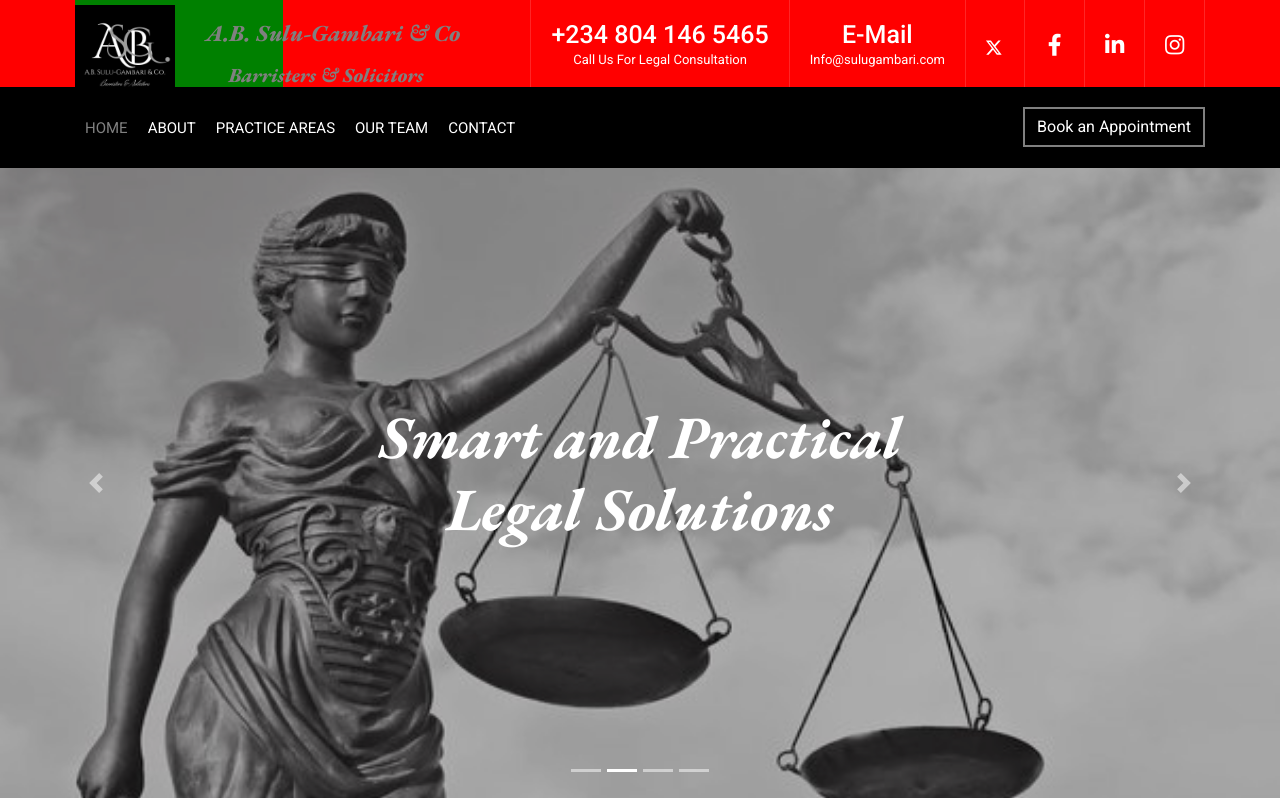
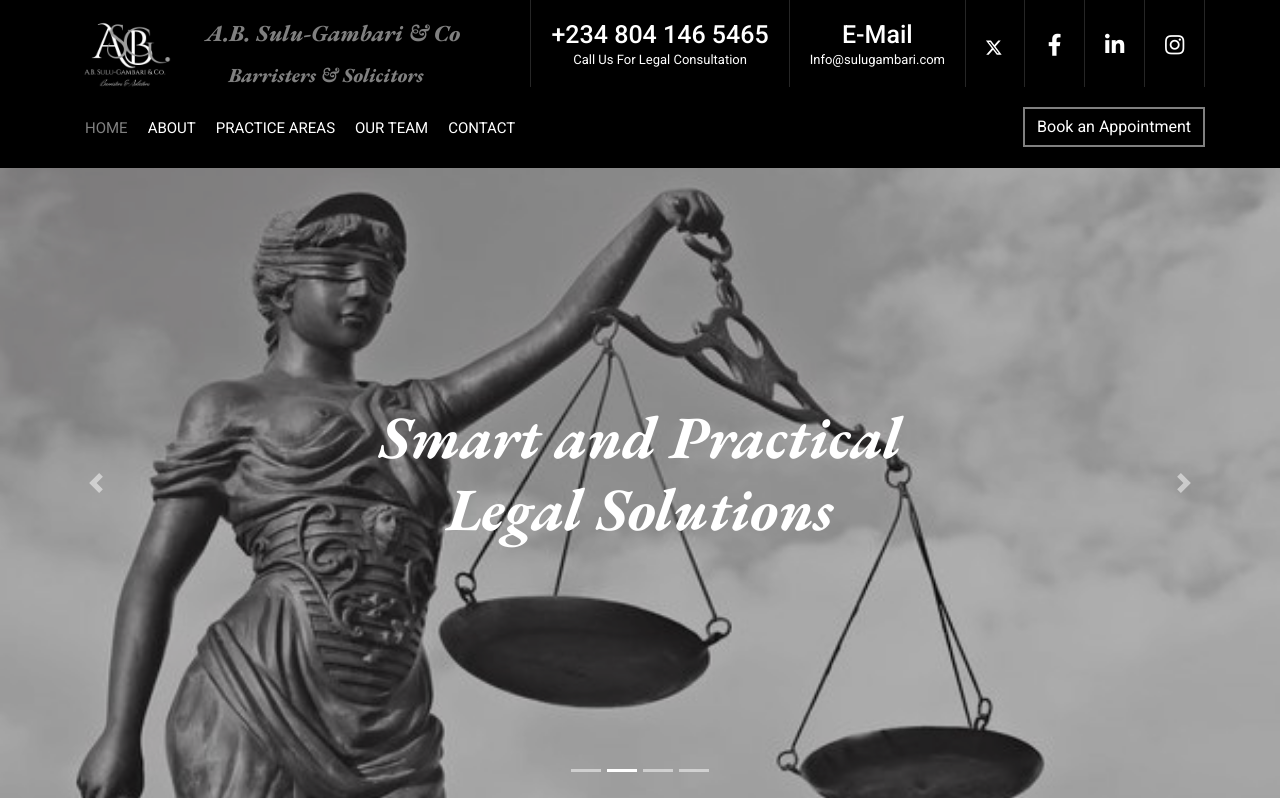
Before and after one commit to Hay-Honourise/sulu, a plain HTML site: page index.html in a window 1280 px wide. Shown: the top 800 px of the page. Drawn offline with nearby package versions, Linux system fonts and the light colour scheme; some icons are missing.

Commit message:
Add files via upload

```diff
--- a/css/style.css
+++ b/css/style.css
@@ -94,8 +94,8 @@ p{
     display: flex;
     position: relative;
     height: 87px;
-/*    background: var(--bg-color);*/
-background-color: red;
+    background: var(--bg-color);
+/*background-color: red;*/
 }
 
 .top-bar .logo {
@@ -104,7 +104,7 @@ background-color: red;
     text-align: left;
 /*    overflow: hidden;*/
     width: 80%;
-    background-color: green;
+/*    background-color: green;*/
 }
 
 /* .logo_text {
```
